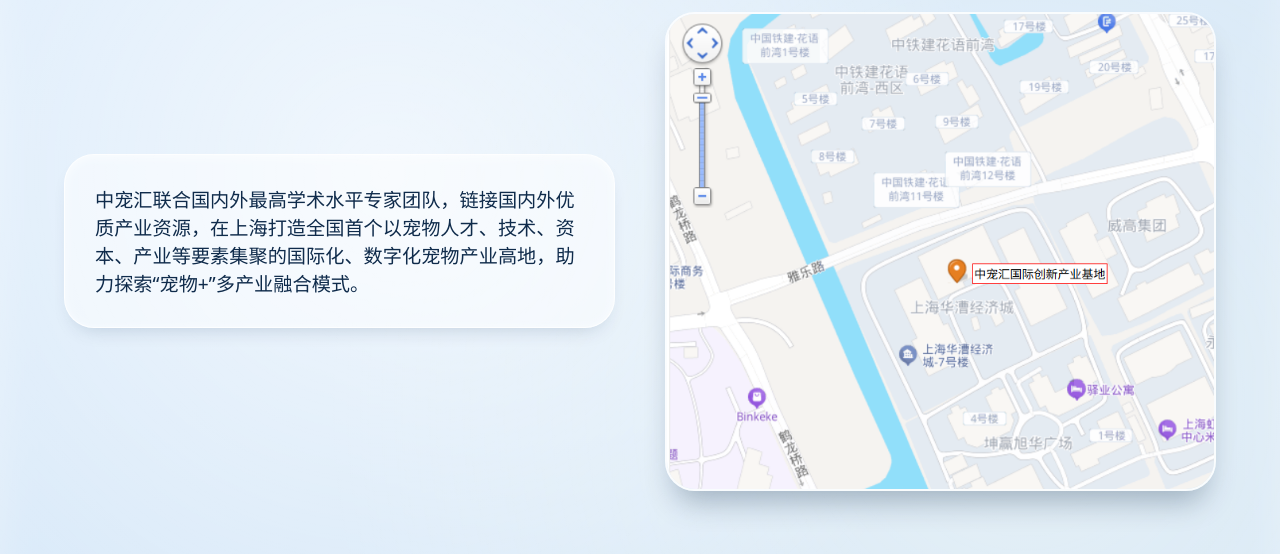
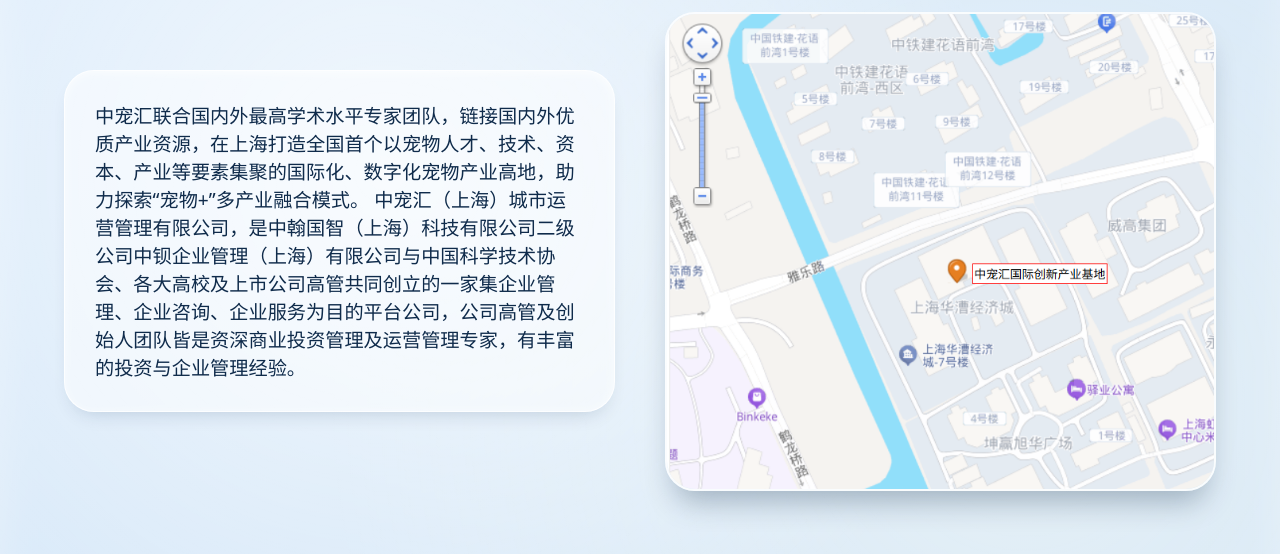
Before and after one commit to Nexus-zen/zch, a plain HTML site: page index.html in a window 1280 px wide. Shown: the part 690-1244 px from the top of the page. Drawn offline with Linux system fonts and the light colour scheme.

Commit message:
Update company description in index.html
Added additional information about the company and its management team.

```diff
--- a/index.html
+++ b/index.html
@@ -553,7 +553,9 @@
         <h2 class="section-title">关于我们</h2>
         <div class="about-grid">
           <div class="about-text">
-            <p>中宠汇联合国内外最高学术水平专家团队，链接国内外优质产业资源，在上海打造全国首个以宠物人才、技术、资本、产业等要素集聚的国际化、数字化宠物产业高地，助力探索“宠物+”多产业融合模式。</p>
+            <p>中宠汇联合国内外最高学术水平专家团队，链接国内外优质产业资源，在上海打造全国首个以宠物人才、技术、资本、产业等要素集聚的国际化、数字化宠物产业高地，助力探索“宠物+”多产业融合模式。
+            中宠汇（上海）城市运营管理有限公司，是中翰国智（上海）科技有限公司二级公司中钡企业管理（上海）有限公司与中国科学技术协会、各大高校及上市公司高管共同创立的一家集企业管理、企业咨询、企业服务为目的平台公司，公司高管及创始人团队皆是资深商业投资管理及运营管理专家，有丰富的投资与企业管理经验。
+            </p>
           </div>
           <!-- 右侧图片区域，请将 src 替换为您的实际图片相对路径，例如 images/about.jpg -->
           <div class="about-image">
```
